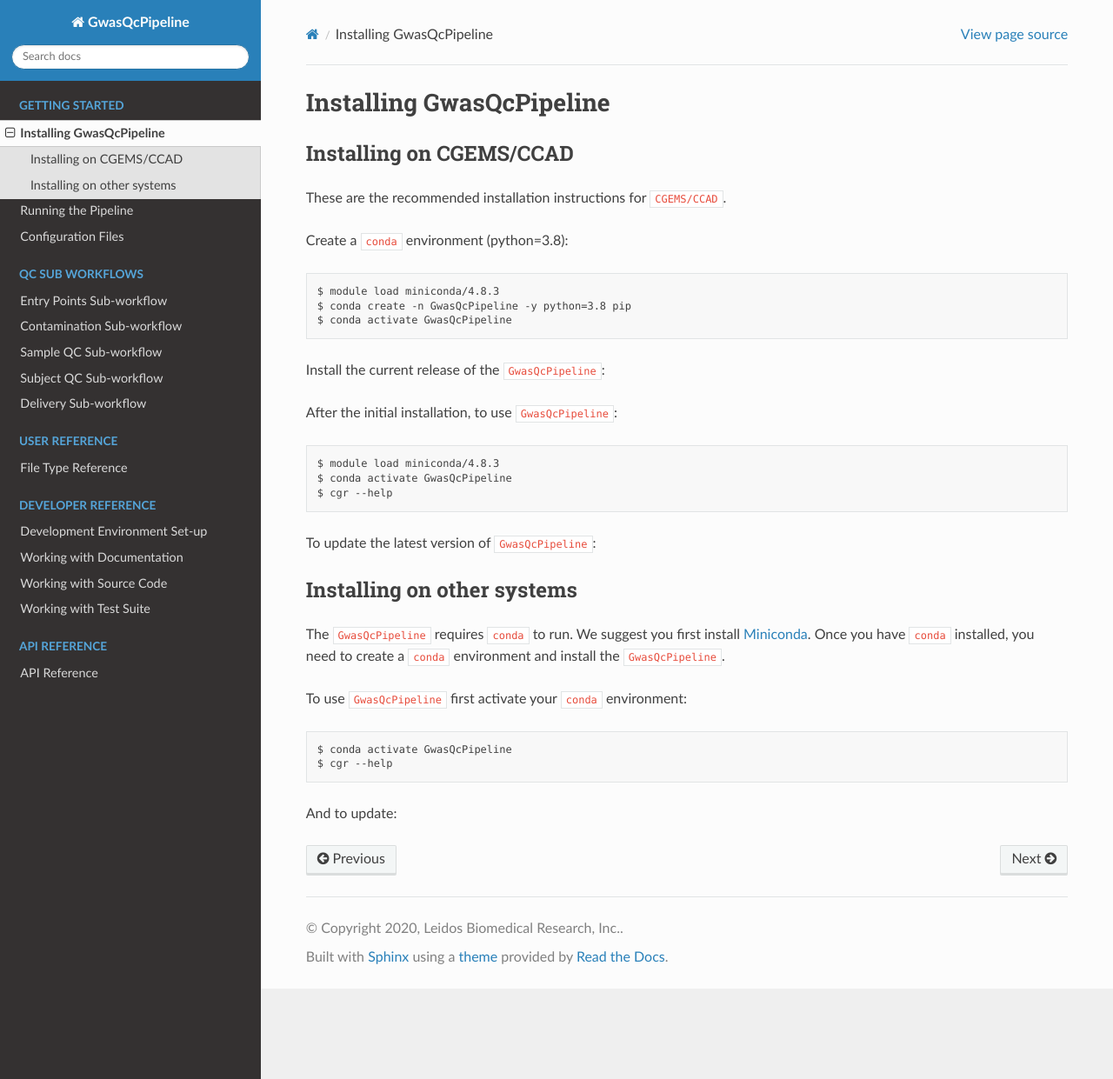
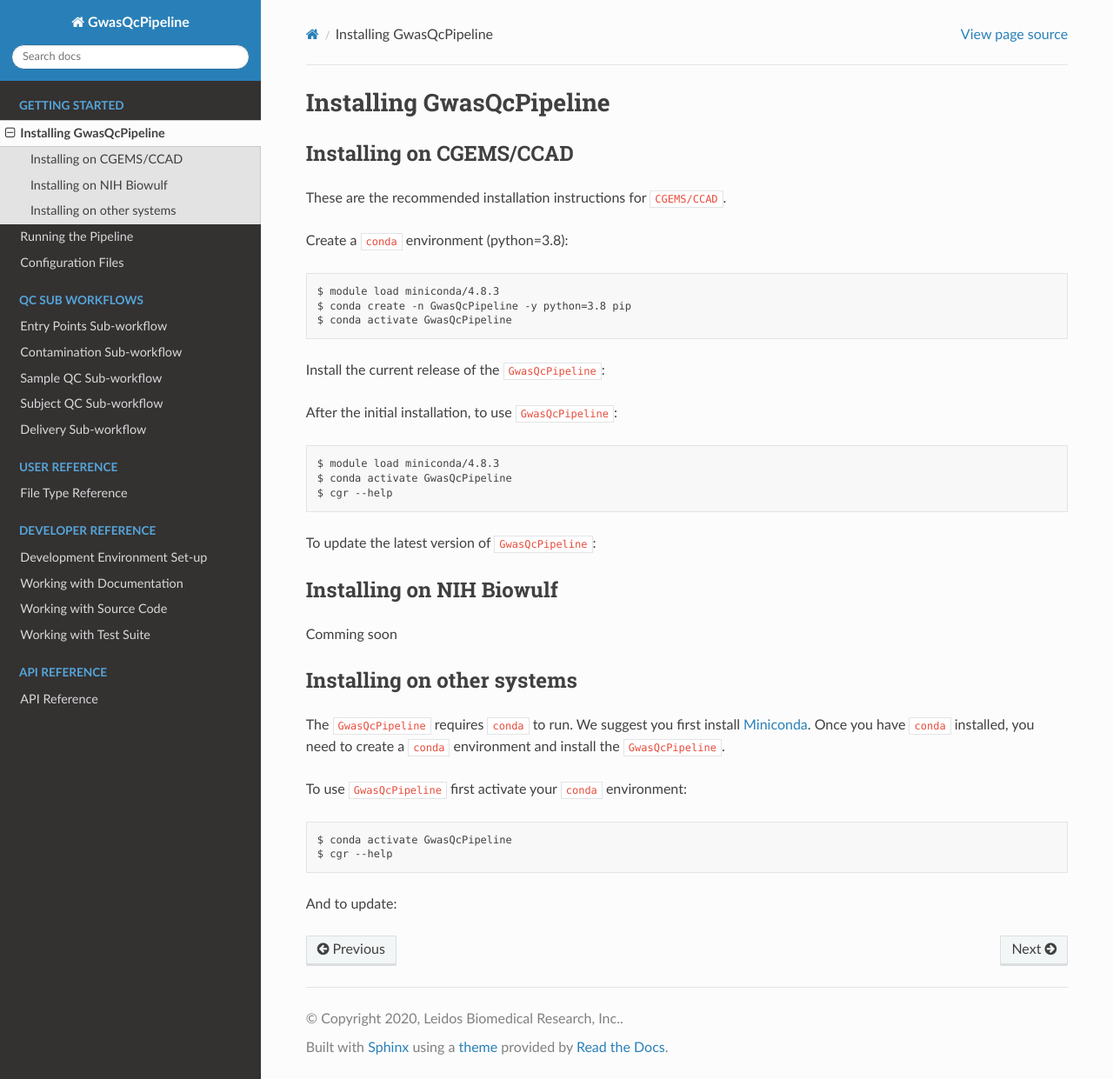
Before and after one commit to NCI-CGR/GwasQcPipeline, a Sphinx documentation site: the page built from docs/getting_started/installation.rst, in a window 1280 px wide and 1241 px high. Shown: the whole window at 87% size. Built offline with Sphinx 7.4.7 and the Read the Docs theme 2.0.0, drawn with Linux system fonts in a browser that asks for light colours.

Commit message:
docs: updated the documentation

```diff
--- a/docs/getting_started/installation.rst
+++ b/docs/getting_started/installation.rst
@@ -42,6 +42,10 @@ To update the latest version of ``GwasQcPipeline``:
     $ pip install --force-reinstall |pkgurl|
     # See https://github.com/NCI-CGR/GwasQcPipeline/releases for a list of releases
 
+Installing on NIH Biowulf
+-------------------------
+
+Comming soon
 
 Installing on other systems
 ---------------------------
```
Also changed, not shown: 5 other files.
